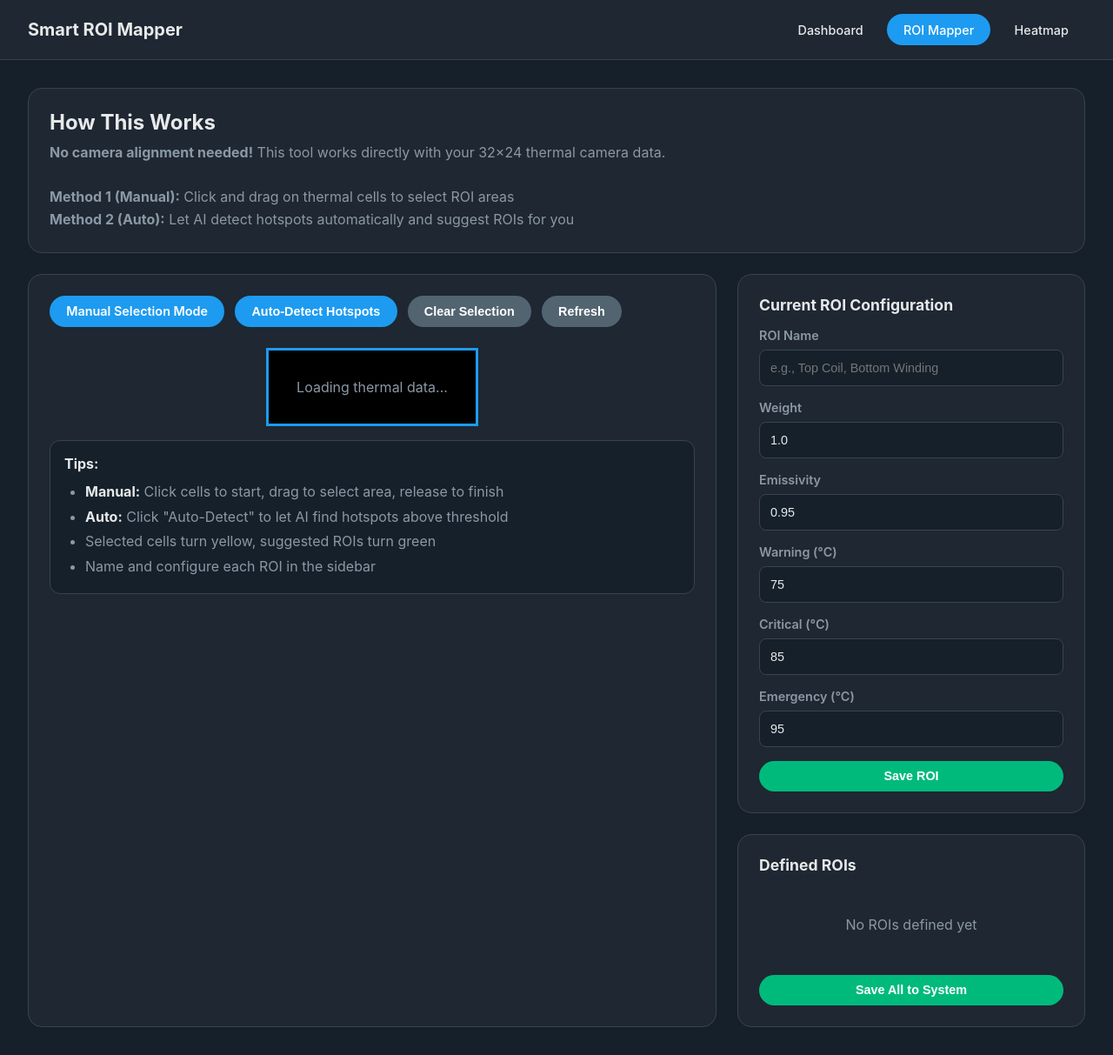
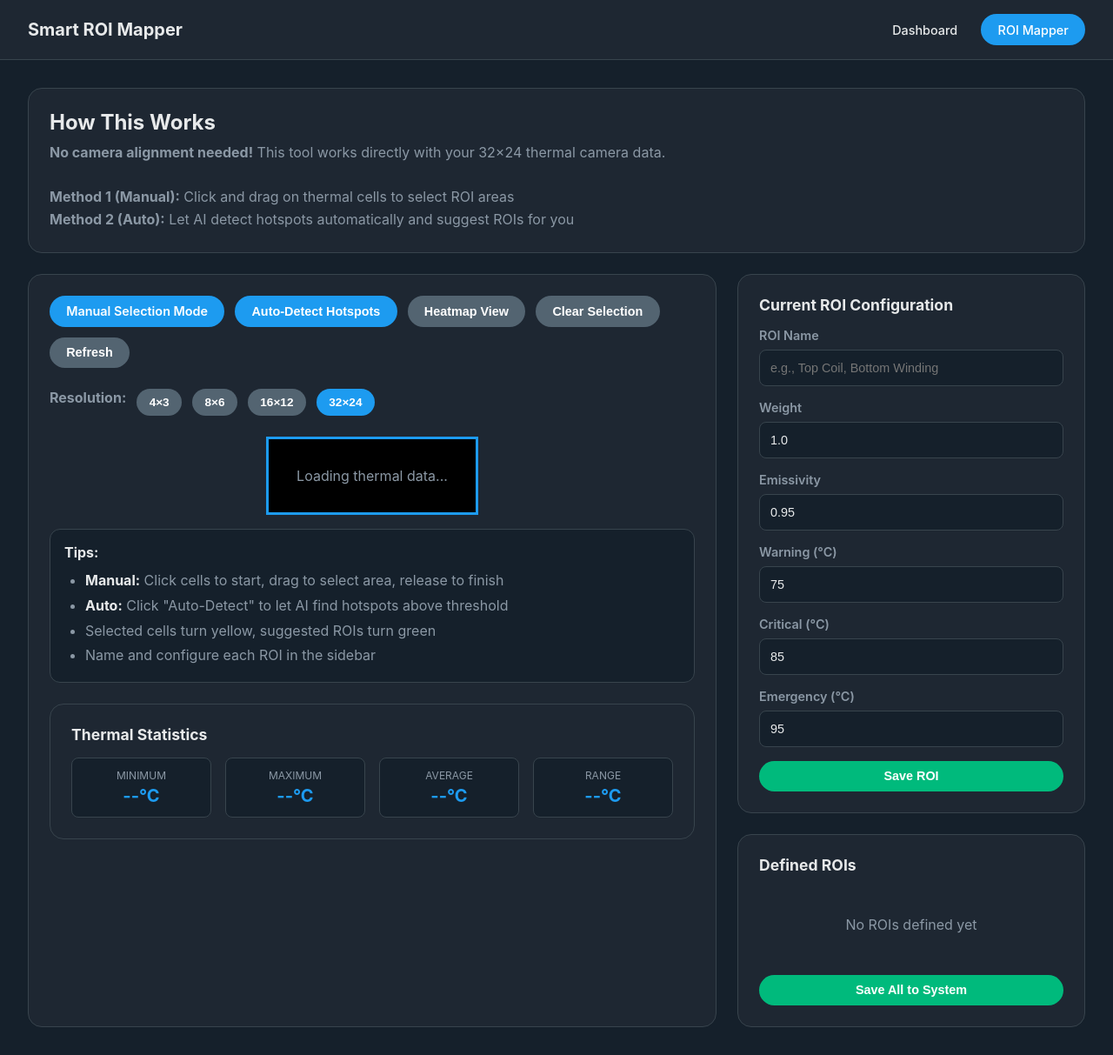
Before and after one commit to t-ayedun/transformer-monitor, a Python web app: template src/templates/smart_roi_mapper.html in a window 1280 px wide. Shown: the whole page at 87% size. Run offline with Jinja, Linux system fonts and the light colour scheme; the template is opened without the code that fills it, so the values that code supplies are empty.

Commit message:
Integrate heatmap validation into ROI mapper and fix thermal stream
Major improvements:
1. **Fixed static thermal image issue**:
   - Added cache-control headers to all video streams
   - Prevents browser caching of MJPEG streams
   - Ensures thermal feeds update in real-time

2. **Merged heatmap validation into ROI mapper**:
   - Added view toggle: Heatmap View ↔ Grid View
   - Heatmap mode: Larger cells, visual colors only (no text)
   - Grid mode: Temperature values and coordinates displayed
   - Added resolution toggles: 4×3, 8×6, 16×12, 32×24 (Full)
   - Block averaging for lower resolutions
   - Integrated thermal statistics (Min, Max, Avg, Range)

3. **Simplified navigation**:
   - Removed separate Heatmap page from navigation
   - Now just: Dashboard | ROI Mapper
   - All thermal validation features accessible within ROI mapper

4. **Enhanced ROI mapper**:
   - Toggle between visual heatmap and temperature grid
   - Multi-resolution view for better overview
   - Real-time statistics panel
   - Maintains all existing ROI selection functionality

This consolidates the thermal validation and ROI mapping into a single, comprehensive tool.

```diff
--- a/src/templates/dashboard.html
+++ b/src/templates/dashboard.html
@@ -347,7 +347,6 @@
             <div class="nav-links">
                 <a href="/" class="active">Dashboard</a>
                 <a href="/smart-roi-mapper">ROI Mapper</a>
-                <a href="/thermal-heatmap">Heatmap</a>
             </div>
         </div>
     </nav>
--- a/src/templates/smart_roi_mapper.html
+++ b/src/templates/smart_roi_mapper.html
@@ -152,6 +152,16 @@
             cursor: not-allowed;
         }
 
+        .btn-small {
+            padding: 0.5rem 0.9rem;
+            font-size: 0.85rem;
+        }
+
+        .btn-small.active {
+            background: #1d9bf0;
+            color: white;
+        }
+
         .mode-indicator {
             padding: 0.6rem 1.2rem;
             border-radius: 20px;
@@ -184,6 +194,16 @@
             cursor: crosshair;
             transition: all 0.1s ease;
             position: relative;
+        }
+
+        .heatmap-mode .heatmap-cell {
+            min-width: 60px;
+            min-height: 45px;
+        }
+
+        .heatmap-mode .cell-temp,
+        .heatmap-mode .cell-coords {
+            display: none;
         }
 
         .heatmap-cell:hover {
@@ -385,7 +405,6 @@
             <div class="nav-links">
                 <a href="/">Dashboard</a>
                 <a href="/smart-roi-mapper" class="active">ROI Mapper</a>
-                <a href="/thermal-heatmap">Heatmap</a>
             </div>
         </div>
     </nav>
@@ -410,8 +429,19 @@
                     <button class="btn btn-primary" id="autoDetectBtn" onclick="autoDetectHotspots()">
                         Auto-Detect Hotspots
                     </button>
+                    <button class="btn btn-secondary" onclick="toggleViewMode()">
+                        <span id="viewToggleText">Heatmap View</span>
+                    </button>
                     <button class="btn btn-secondary" onclick="clearSelection()">Clear Selection</button>
                     <button class="btn btn-secondary" onclick="refreshData()">Refresh</button>
+                </div>
+
+                <div class="controls-bar" style="margin-top: 0.75rem;">
+                    <strong style="color: #8b98a5;">Resolution:</strong>
+                    <button class="btn btn-secondary btn-small" onclick="setResolution(4, 3)">4×3</button>
+                    <button class="btn btn-secondary btn-small" onclick="setResolution(8, 6)">8×6</button>
+                    <button class="btn btn-secondary btn-small" onclick="setResolution(16, 12)">16×12</button>
+                    <button class="btn btn-secondary btn-small active" onclick="setResolution(32, 24)">32×24</button>
                 </div>
 
                 <div id="heatmapGrid" class="heatmap-grid">
@@ -428,6 +458,28 @@
                         <li>Selected cells turn yellow, suggested ROIs turn green</li>
                         <li>Name and configure each ROI in the sidebar</li>
                     </ul>
+                </div>
+
+                <div class="panel" style="margin-top: 1.5rem;">
+                    <h3>Thermal Statistics</h3>
+                    <div style="display: grid; grid-template-columns: repeat(4, 1fr); gap: 1rem; margin-top: 1rem;">
+                        <div style="text-align: center; padding: 0.75rem; background: #15202b; border: 1px solid #38444d; border-radius: 8px;">
+                            <div style="font-size: 0.75rem; color: #8b98a5; text-transform: uppercase;">Minimum</div>
+                            <div style="font-size: 1.25rem; font-weight: 700; color: #1d9bf0; margin-top: 0.25rem;" id="minTemp">--°C</div>
+                        </div>
+                        <div style="text-align: center; padding: 0.75rem; background: #15202b; border: 1px solid #38444d; border-radius: 8px;">
+                            <div style="font-size: 0.75rem; color: #8b98a5; text-transform: uppercase;">Maximum</div>
+                            <div style="font-size: 1.25rem; font-weight: 700; color: #1d9bf0; margin-top: 0.25rem;" id="maxTemp">--°C</div>
+                        </div>
+                        <div style="text-align: center; padding: 0.75rem; background: #15202b; border: 1px solid #38444d; border-radius: 8px;">
+                            <div style="font-size: 0.75rem; color: #8b98a5; text-transform: uppercase;">Average</div>
+                            <div style="font-size: 1.25rem; font-weight: 700; color: #1d9bf0; margin-top: 0.25rem;" id="avgTemp">--°C</div>
+                        </div>
+                        <div style="text-align: center; padding: 0.75rem; background: #15202b; border: 1px solid #38444d; border-radius: 8px;">
+                            <div style="font-size: 0.75rem; color: #8b98a5; text-transform: uppercase;">Range</div>
+                            <div style="font-size: 1.25rem; font-weight: 700; color: #1d9bf0; margin-top: 0.25rem;" id="rangeTemp">--°C</div>
+                        </div>
+                    </div>
                 </div>
             </div>
 
@@ -482,9 +534,56 @@
         let rois = [];
         let isDragging = false;
         let suggestedROIs = [];
+        let isHeatmapMode = false;
+        let currentWidth = 32;
+        let currentHeight = 24;
 
         const THERMAL_WIDTH = 32;
         const THERMAL_HEIGHT = 24;
+
+        function toggleViewMode() {
+            isHeatmapMode = !isHeatmapMode;
+            const grid = document.getElementById('heatmapGrid');
+            const toggleText = document.getElementById('viewToggleText');
+
+            if (isHeatmapMode) {
+                grid.classList.add('heatmap-mode');
+                toggleText.textContent = 'Grid View';
+            } else {
+                grid.classList.remove('heatmap-mode');
+                toggleText.textContent = 'Heatmap View';
+            }
+
+            renderHeatmap();
+        }
+
+        function setResolution(width, height) {
+            currentWidth = width;
+            currentHeight = height;
+
+            // Update active button
+            document.querySelectorAll('.btn-small').forEach(btn => btn.classList.remove('active'));
+            event.target.classList.add('active');
+
+            renderHeatmap();
+        }
+
+        function updateStats() {
+            if (!thermalData || !thermalData.frame) return;
+
+            // Flatten the 2D array
+            const allTemps = thermalData.frame.flat();
+
+            const min = Math.min(...allTemps);
+            const max = Math.max(...allTemps);
+            const avg = allTemps.reduce((a, b) => a + b, 0) / allTemps.length;
+            const range = max - min;
+
+            document.getElementById('minTemp').textContent = `${min.toFixed(1)}°C`;
+            document.getElementById('maxTemp').textContent = `${max.toFixed(1)}°C`;
+            document.getElementById('avgTemp').textContent = `${avg.toFixed(1)}°C`;
+            document.getElementById('rangeTemp').textContent = `${range.toFixed(1)}°C`;
+        }
 
         function getTemperatureColor(temp) {
             if (temp < 20) return `rgb(0, 0, ${Math.round(255 * (temp / 20))})`;
@@ -500,12 +599,31 @@
 
             const grid = document.getElementById('heatmapGrid');
             grid.innerHTML = '';
-            grid.style.gridTemplateColumns = `repeat(${THERMAL_WIDTH}, 1fr)`;
+            grid.style.gridTemplateColumns = `repeat(${currentWidth}, 1fr)`;
 
-            for (let row = 0; row < THERMAL_HEIGHT; row++) {
-                for (let col = 0; col < THERMAL_WIDTH; col++) {
-                    const temp = thermalData.frame[row][col];
-                    const color = getTemperatureColor(temp);
+            // Calculate block sizes for averaging
+            const blockWidth = Math.floor(THERMAL_WIDTH / currentWidth);
+            const blockHeight = Math.floor(THERMAL_HEIGHT / currentHeight);
+
+            for (let row = 0; row < currentHeight; row++) {
+                for (let col = 0; col < currentWidth; col++) {
+                    // Calculate average temperature for this block
+                    let sum = 0;
+                    let count = 0;
+
+                    for (let by = 0; by < blockHeight; by++) {
+                        for (let bx = 0; bx < blockWidth; bx++) {
+                            const fullRow = row * blockHeight + by;
+                            const fullCol = col * blockWidth + bx;
+                            if (fullRow < THERMAL_HEIGHT && fullCol < THERMAL_WIDTH) {
+                                sum += thermalData.frame[fullRow][fullCol];
+                                count++;
+                            }
+                        }
+                    }
+
+                    const avgTemp = count > 0 ? sum / count : 0;
+                    const color = getTemperatureColor(avgTemp);
                     const cellId = `${col},${row}`;
 
                     const cell = document.createElement('div');
@@ -514,10 +632,10 @@
                     cell.style.background = color;
                     cell.dataset.col = col;
                     cell.dataset.row = row;
-                    cell.dataset.temp = temp;
+                    cell.dataset.temp = avgTemp;
 
                     cell.innerHTML = `
-                        <div class="cell-temp">${temp.toFixed(1)}°</div>
+                        <div class="cell-temp">${avgTemp.toFixed(1)}°</div>
                         <div class="cell-coords">[${col},${row}]</div>
                     `;
 
@@ -532,6 +650,8 @@
                     grid.appendChild(cell);
                 }
             }
+
+            updateStats();
         }
 
         function startSelection(e) {
--- a/src/templates/thermal_heatmap.html
+++ b/src/templates/thermal_heatmap.html
@@ -261,8 +261,7 @@
             <h1>Thermal Heatmap Validation</h1>
             <div class="nav-links">
                 <a href="/">Dashboard</a>
-                <a href="/smart-roi-mapper">ROI Mapper</a>
-                <a href="/thermal-heatmap" class="active">Heatmap</a>
+                <a href="/smart-roi-mapper" class="active">ROI Mapper</a>
             </div>
         </div>
     </nav>
```
Also changed, not shown: src/camera_web_interface.py (+15 -3 lines).
